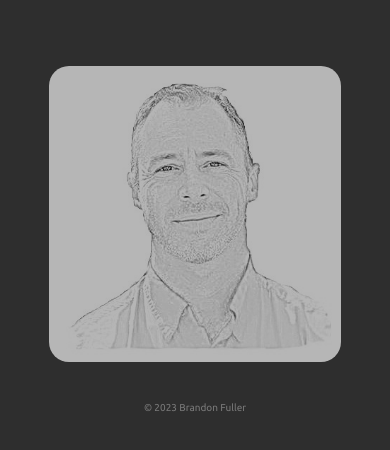
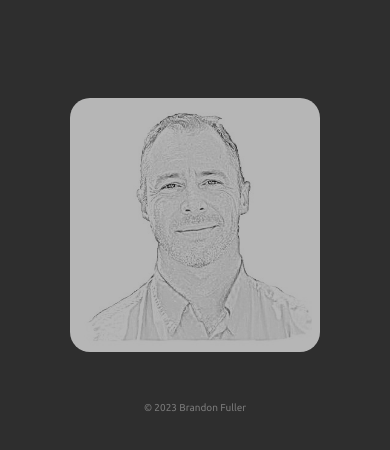
Before and after one commit to cheffuller/website, a plain HTML site: page index.html in a window 390 px wide. Shown: the part 198-648 px from the top of the page. Drawn offline with Linux system fonts and the light colour scheme.

Commit message:
website testing

```diff
--- a/style.css
+++ b/style.css
@@ -41,6 +41,7 @@ time, mark, audio, video {
   flex-wrap: wrap;
   height: 600px;
   justify-content: center;
+
 }
 
 .index-intro {
@@ -54,12 +55,12 @@ time, mark, audio, video {
 
 .index-img {
   display: flex;
-  margin: auto;
+  margin: auto auto auto 0;
+
 }
 
 .headshot {
-  margin: 0 auto;
-  width: 75%;
+  width: 250px;
   opacity: 0.65;
   border-radius: 20px;
 }
@@ -205,6 +206,10 @@ color: #e87d3e;
 
   .index-main {
     padding-top: 40px;
+  }
+
+  .index-img {
+    margin: auto;
   }
 
   .resumeHeader::before,
```
